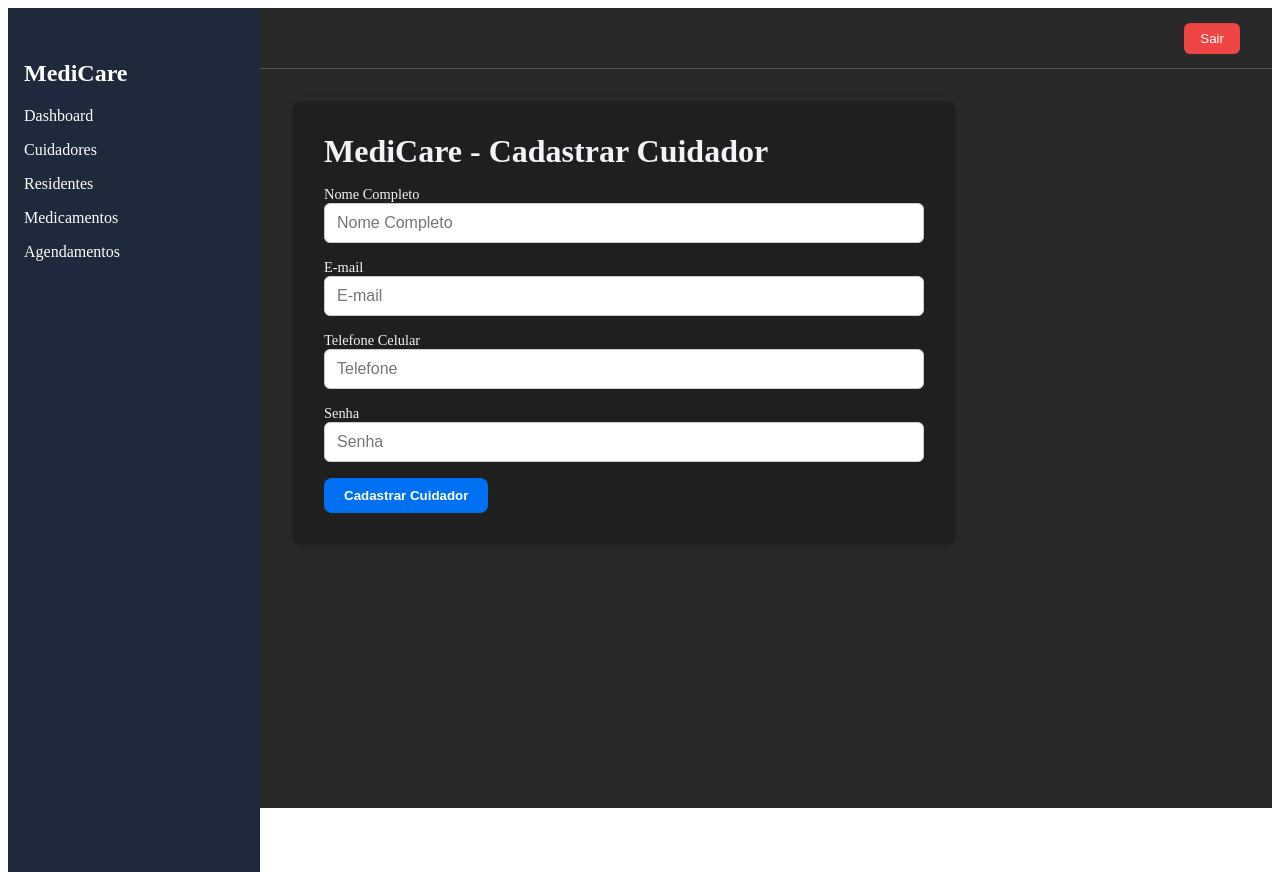
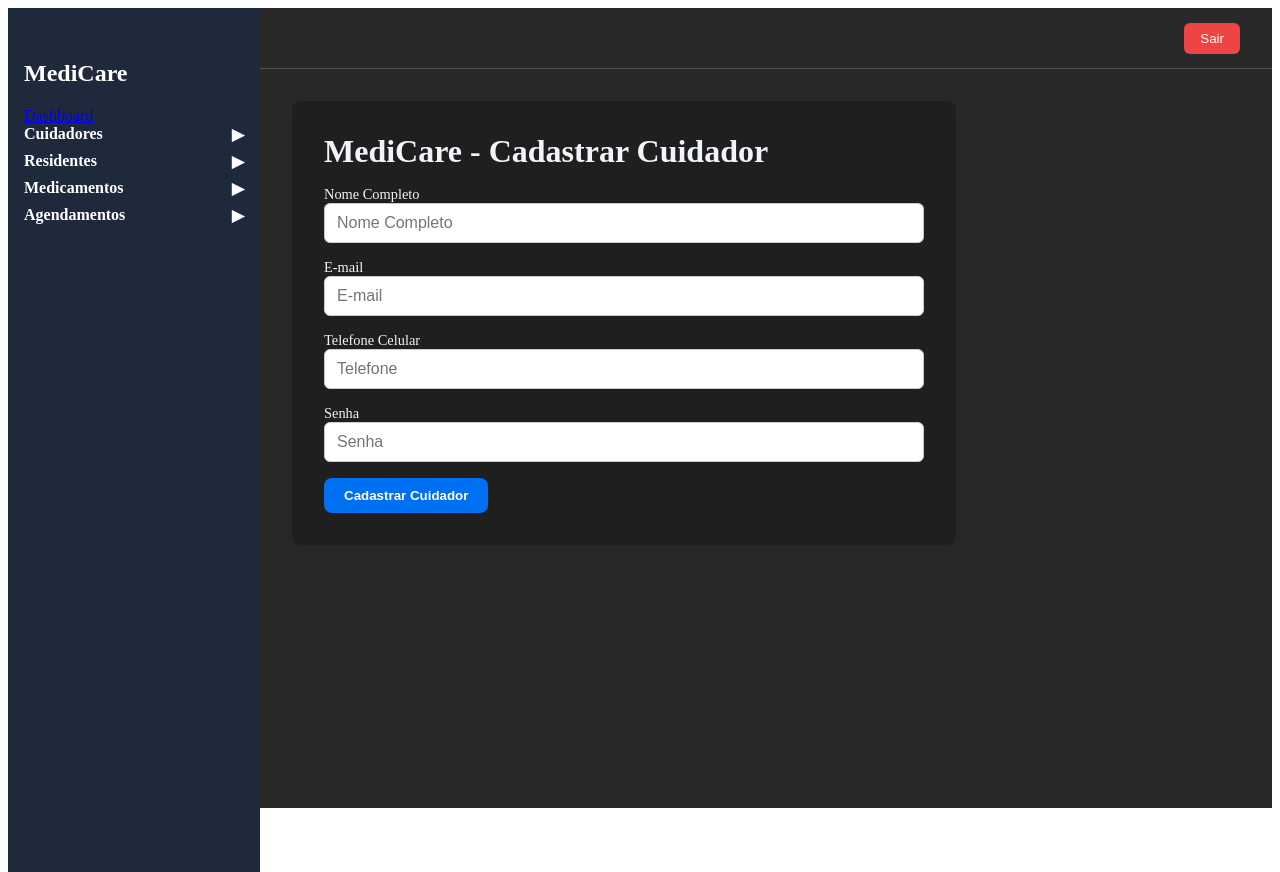
Before and after one commit to ronaldoottoni/medicareFree, a Next.js app in the folder medicare-frontend/: page /cuidadores in a window 1280 px wide. Built offline with nearby package versions, Linux system fonts and the light colour scheme; sample sign-in values are in the browser's storage.

Commit message:
Ajuste Menu + Lista de Cuidadores

```diff
--- a/medicare-frontend/components/layout/Sidebar.tsx
+++ b/medicare-frontend/components/layout/Sidebar.tsx
@@ -2,8 +2,9 @@
 
 import styled from 'styled-components'
 import Link from 'next/link'
+import { useState } from 'react'
 
-const SidebarContainer = styled.aside`
+const SidebarWrapper = styled.aside`
   width: 220px;
   background: #1e293b;
   color: white;
@@ -11,12 +12,27 @@ const SidebarContainer = styled.aside`
   padding: 2rem 1rem;
 `
 
-const NavLink = styled(Link)`
+const NavItem = styled.div`
+  font-weight: 600;
+  margin-bottom: 0.5rem;
+  cursor: pointer;
+  display: flex;
+  justify-content: space-between;
+  align-items: center;
+`
+
+const SubmenuWrapper = styled.div<{ open: boolean }>`
+  display: ${({ open }) => (open ? "block" : "none")};
+  margin-left: 1rem;
+  margin-bottom: 1rem;
+`
+
+const SubItem = styled(Link)`
   display: block;
-  color: white;
+  color: #cbd5e1;
   text-decoration: none;
-  margin-bottom: 1rem;
-  font-weight: 500;
+  font-size: 0.9rem;
+  margin-bottom: 0.5rem;
 
   &:hover {
     color: #38bdf8;
@@ -24,14 +40,58 @@ const NavLink = styled(Link)`
 `
 
 export default function Sidebar() {
+  const [openCuidadores, setOpenCuidadores] = useState(false)
+  const [openResidentes, setOpenResidentes] = useState(false)
+  const [openMedicamentos, setOpenMedicamentos] = useState(false)
+  const [openAgendamentos, setOpenAgendamentos] = useState(false)
+
   return (
-    <SidebarContainer>
+    <SidebarWrapper>
       <h2 className="text-xl font-bold mb-6">MediCare</h2>
-      <NavLink href="/dashboard">Dashboard</NavLink>
-      <NavLink href="/cuidadores">Cuidadores</NavLink>
-      <NavLink href="/residentes">Residentes</NavLink>
-      <NavLink href="/medicamentos">Medicamentos</NavLink>
-      <NavLink href="/agendamentos">Agendamentos</NavLink>
-    </SidebarContainer>
+      <Link href="/dashboard" className="block mb-4 font-semibold text-white hover:text-sky-400">
+        Dashboard
+      </Link>
+
+      {/* Cuidadores com submenu */}
+      <NavItem onClick={() => setOpenCuidadores(!openCuidadores)}>
+        <span>Cuidadores</span>
+        <span>{openCuidadores ? "▼" : "▶︎"}</span>
+      </NavItem>
+      <SubmenuWrapper open={openCuidadores}>
+        <SubItem href="/cuidadores">Cadastrar</SubItem>
+        <SubItem href="/cuidadores/listar">Listar</SubItem>
+      </SubmenuWrapper>
+
+      {/* Residentes com submenu */}
+      <NavItem onClick={() => setOpenResidentes(!openResidentes)}>
+        <span>Residentes</span>
+        <span>{openResidentes ? "▼" : "▶︎"}</span>
+      </NavItem>
+      <SubmenuWrapper open={openResidentes}>
+        <SubItem href="/residentes">Cadastrar</SubItem>
+        <SubItem href="/residentes/listar">Listar</SubItem>
+      </SubmenuWrapper>
+
+      {/* Medicamentos com submenu */}
+      <NavItem onClick={() => setOpenMedicamentos(!openMedicamentos)}>
+        <span>Medicamentos</span>
+        <span>{openMedicamentos ? "▼" : "▶︎"}</span>
+      </NavItem>
+      <SubmenuWrapper open={openMedicamentos}>
+        <SubItem href="/medicamentos">Cadastrar</SubItem>
+        <SubItem href="/medicamentos/listar">Listar</SubItem>
+      </SubmenuWrapper>
+
+      {/* Agendamentos com submenu */}
+      <NavItem onClick={() => setOpenAgendamentos(!openAgendamentos)}>
+        <span>Agendamentos</span>
+        <span>{openAgendamentos ? "▼" : "▶︎"}</span>
+      </NavItem>
+      <SubmenuWrapper open={openAgendamentos}>
+        <SubItem href="/agendamentos">Cadastrar</SubItem>
+        <SubItem href="/agendamentos/listar">Listar</SubItem>
+      </SubmenuWrapper>
+
+    </SidebarWrapper>
   )
 }
```
Also changed, not shown: medicare-frontend/app/cuidadores/listar/page.tsx (+90 -0 lines), medicare-frontend/app/medicamentos/listar/page.tsx (added), 1 other file (tests, documents, lock files or other folders).
